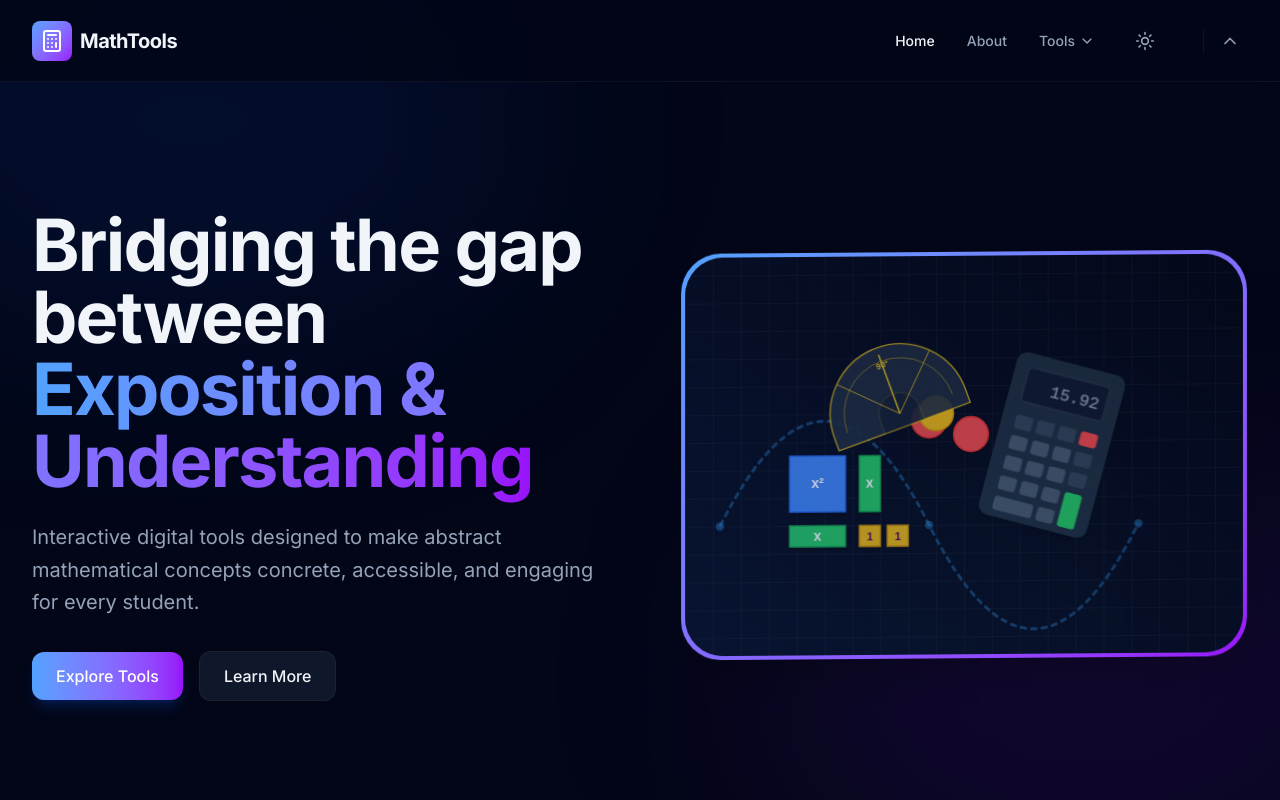
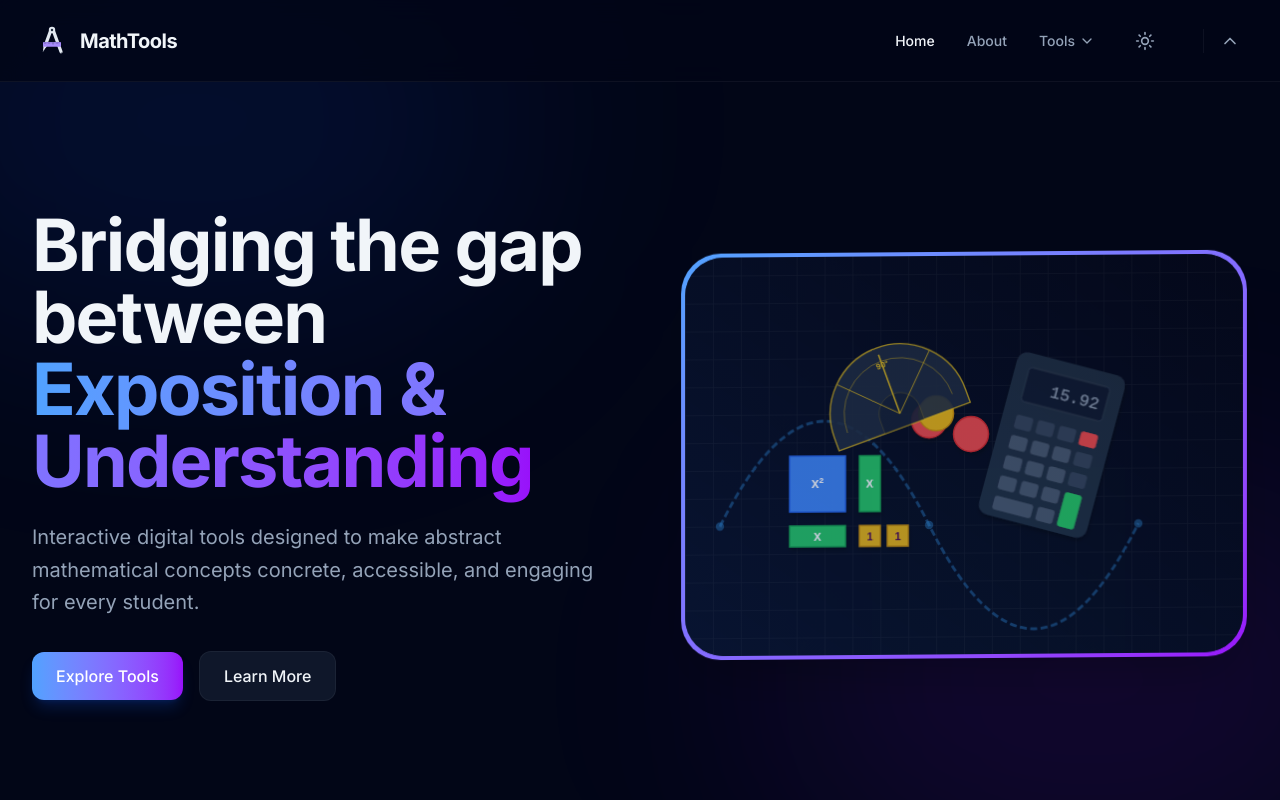
Before and after one commit to jambrothers/mathtools, a Next.js app: page / in a window 1280 px wide. Shown: the top 800 px of the page. Built offline with nearby package versions, Linux system fonts and the light colour scheme.

Commit message:
feat: Implement theme-aware SVG logos in the navigation bar, replacing the generic calculator icon.

```diff
--- a/components/navbar.tsx
+++ b/components/navbar.tsx
@@ -4,7 +4,8 @@ import * as React from "react"
 import Link from "next/link"
 import { useTheme } from "next-themes"
 import { usePathname } from "next/navigation"
-import { Moon, Sun, Menu, X, Calculator, ChevronDown } from "lucide-react"
+import Image from "next/image"
+import { Moon, Sun, Menu, X, ChevronDown } from "lucide-react"
 import { usePageTitle } from "./page-title-context"
 
 /**
@@ -48,8 +49,18 @@ export function Navbar() {
                     <div className="flex items-center justify-between h-[81px] relative">
                         <div className="flex items-center flex-shrink-0 z-10 bg-[var(--theme-page)]/0">
                             <Link href="/" className="flex items-center gap-2 group">
-                                <div className="p-2 rounded-lg bg-gradient-to-br from-blue-400 to-purple-600 group-hover:opacity-90 transition-opacity">
-                                    <Calculator className="w-6 h-6 text-white" />
+                                <div className="group-hover:opacity-90 transition-opacity">
+                                    {mounted ? (
+                                        <Image
+                                            src={theme === "dark" ? "/assets/logo-dark.svg" : "/assets/logo.svg"}
+                                            alt="MathTools Logo"
+                                            width={40}
+                                            height={40}
+                                            className="w-10 h-10"
+                                        />
+                                    ) : (
+                                        <div className="w-10 h-10" /> // Placeholder to prevent hydration mismatch
+                                    )}
                                 </div>
                                 <span className="font-bold text-xl tracking-tight text-[var(--theme-main)]">
                                     MathTools
```
Also changed, not shown: public/assets/logo-dark.svg (added), public/assets/logo.svg (added).
